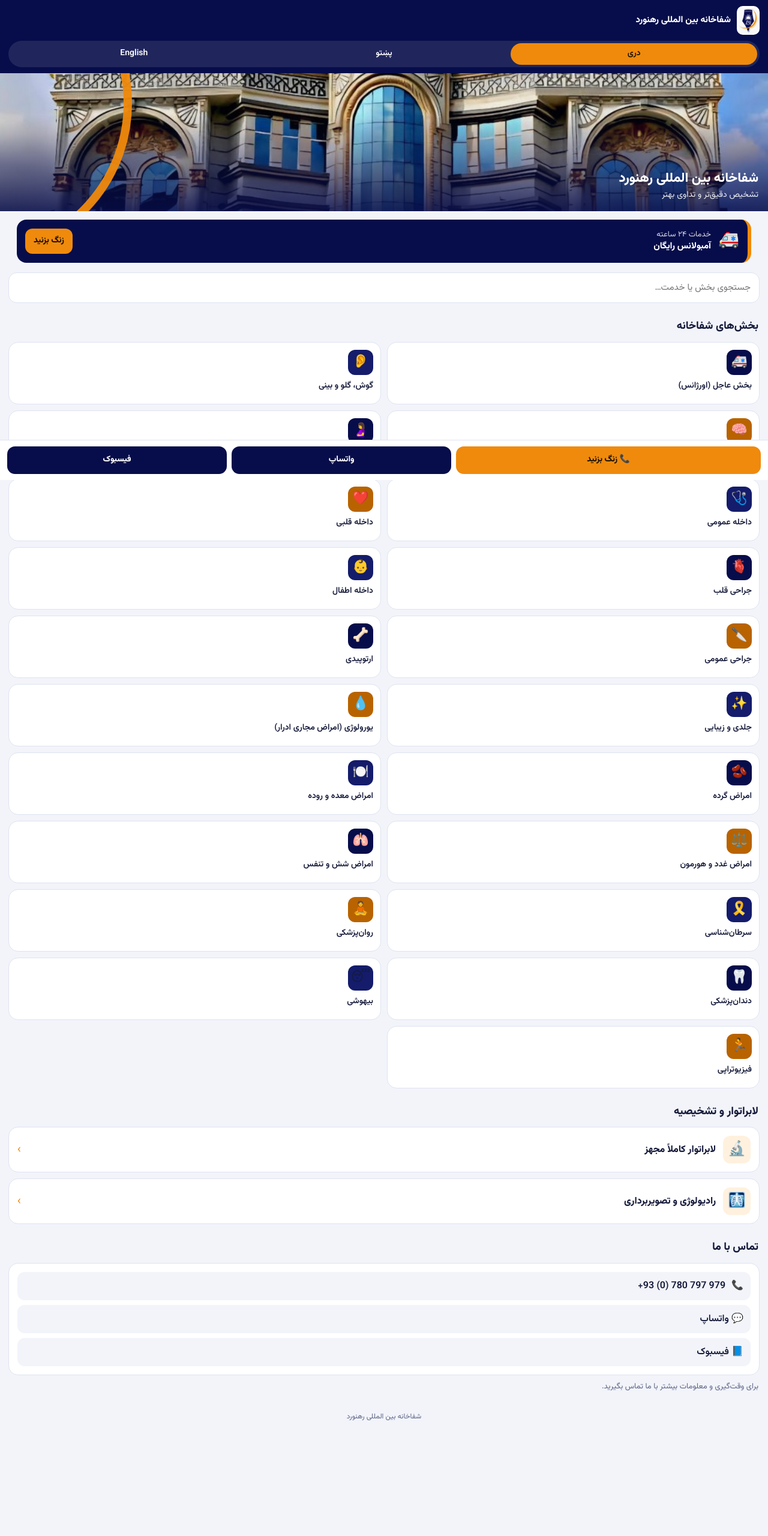
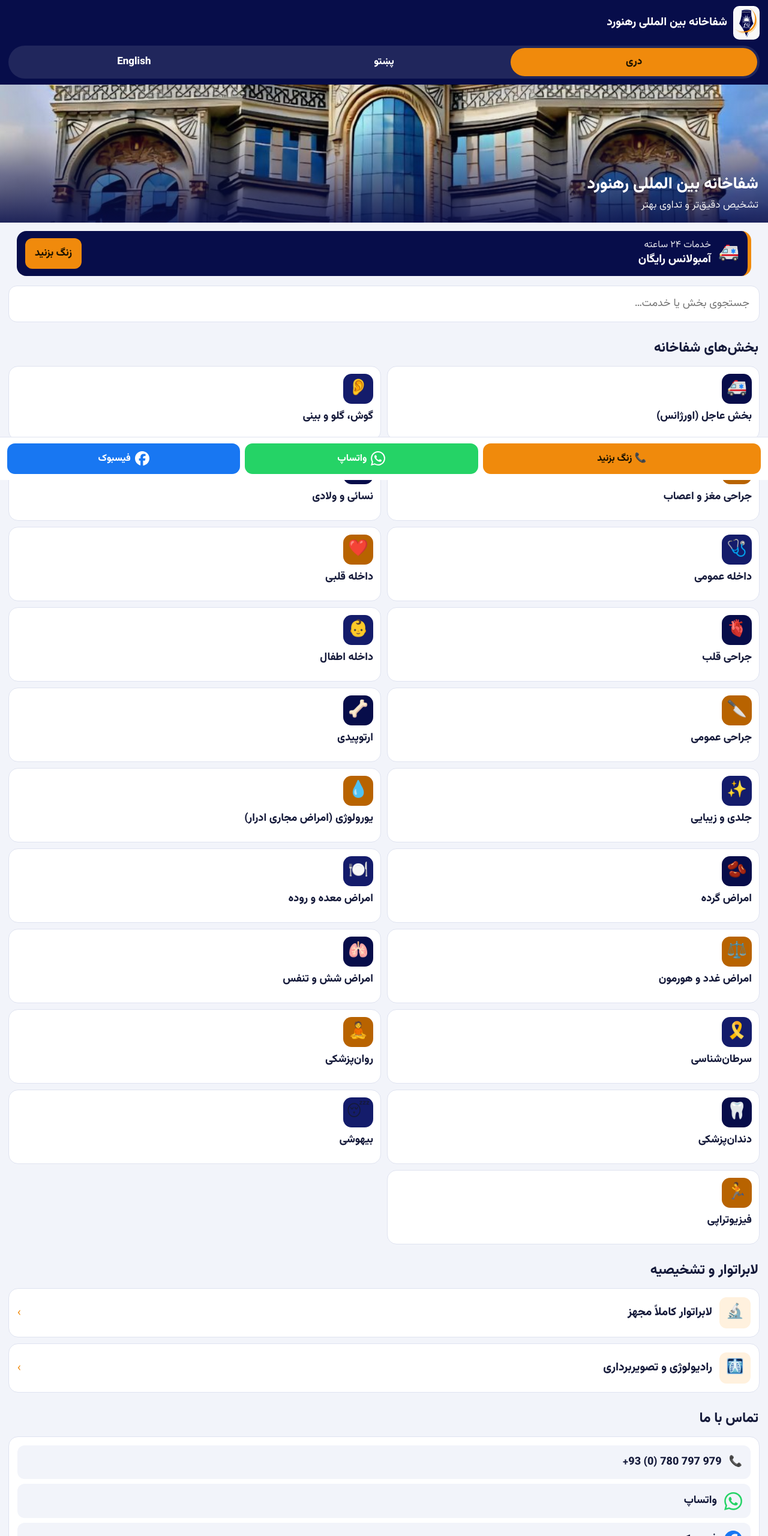
Before and after one commit to rahnaward4/hospital, a plain HTML site: page index.html in a window 1280 px wide. Shown: the top 2560 px of the page at 60% size. Before the commit the page ends 2463 px from the top, so only its background shows below. Drawn offline with Linux system fonts and the light colour scheme.

Commit message:
Add files via upload

```diff
--- a/index.html
+++ b/index.html
@@ -17,7 +17,7 @@
 }
 *{box-sizing:border-box;-webkit-tap-highlight-color:transparent}
 html{scroll-behavior:smooth}
-body{margin:0;background:var(--bg);color:var(--ink);font-family:"Vazirmatn",Tahoma,"Segoe UI",system-ui,sans-serif;line-height:1.7;
+body{font-size:17px;margin:0;background:var(--bg);color:var(--ink);font-family:"Vazirmatn",Tahoma,"Segoe UI",system-ui,sans-serif;line-height:1.7;
   padding-bottom:calc(84px + env(safe-area-inset-bottom,0px))}
 button{font:inherit;color:inherit;cursor:pointer}
 :focus-visible{outline:3px solid var(--orange);outline-offset:2px}
@@ -25,64 +25,66 @@ button{font:inherit;color:inherit;cursor:pointer}
 /* ---- top bar ---- */
 .top{position:sticky;top:0;z-index:20;background:var(--navy);color:#fff;padding:calc(10px + env(safe-area-inset-top,0px)) 14px 10px}
 .brand{display:flex;align-items:center;gap:10px}
-.brand img{width:38px;height:auto;background:#fff;border-radius:10px;padding:3px}
-.brand b{font-size:15px;font-weight:800;line-height:1.3}
+.brand img{width:44px;height:auto;background:#fff;border-radius:10px;padding:3px}
+.brand b{font-size:19px;font-weight:800;line-height:1.3}
 .langs{display:flex;gap:6px;margin-top:10px;background:rgba(255,255,255,.1);padding:4px;border-radius:999px}
-.langs button{flex:1;border:0;background:transparent;color:#fff;padding:6px 4px;border-radius:999px;font-weight:600;font-size:14px}
+.langs button{flex:1;border:0;background:transparent;color:#fff;padding:9px 4px;border-radius:999px;font-weight:700;font-size:17px}
 .langs button[aria-pressed="true"]{background:var(--orange);color:#1a1200}
 
 /* ---- hero ---- */
 .hero{position:relative;height:230px;overflow:hidden;background:var(--navy)}
 .hero img{width:100%;height:100%;object-fit:cover;object-position:center 40%;display:block}
 .hero::after{content:"";position:absolute;inset:0;background:linear-gradient(180deg,rgba(7,13,74,.05) 30%,rgba(7,13,74,.88))}
-.hero .arc{position:absolute;z-index:2;width:520px;height:520px;border-radius:50%;border:14px solid var(--orange);
-  inset-inline-end:-300px;top:-210px;opacity:.95}
 .hero .txt{position:absolute;z-index:3;inset-inline:16px;bottom:14px;color:#fff}
-.hero h1{margin:0;font-size:22px;font-weight:800;line-height:1.35}
-.hero p{margin:2px 0 0;font-size:14px;opacity:.92}
+.hero h1{margin:0;font-size:27px;font-weight:800;line-height:1.35}
+.hero p{margin:2px 0 0;font-size:17px;opacity:.92}
 
 /* ---- emergency strip ---- */
 .strip{margin:14px 14px 0;background:var(--navy);color:#fff;border-radius:var(--radius);padding:12px 14px;display:flex;align-items:center;gap:12px;
   border-inline-start:6px solid var(--orange)}
 .strip .i{font-size:28px}
-.strip .t{flex:1;font-weight:800;font-size:15px;line-height:1.4}
-.strip .t span{display:block;font-weight:400;font-size:13px;opacity:.85}
-.strip a{background:var(--orange);color:#1a1200;text-decoration:none;font-weight:800;padding:9px 14px;border-radius:12px;font-size:14px;white-space:nowrap}
+.strip .t{flex:1;font-weight:800;font-size:19px;line-height:1.4}
+.strip .t span{display:block;font-weight:400;font-size:16px;opacity:.9}
+.strip a{background:var(--orange);color:#1a1200;text-decoration:none;font-weight:800;padding:11px 16px;border-radius:12px;font-size:17px;white-space:nowrap}
 
 /* ---- sections ---- */
 main{padding:0 14px}
-h2{font-size:18px;font-weight:800;margin:24px 2px 10px}
-.search{width:100%;border:1.5px solid var(--line);background:#fff;border-radius:14px;padding:12px 14px;font:inherit;font-size:15px;margin-top:16px;color:var(--ink)}
+h2{font-size:23px;font-weight:800;margin:24px 2px 10px}
+.search{width:100%;border:1.5px solid var(--line);background:#fff;border-radius:14px;padding:14px 16px;font:inherit;font-size:18px;margin-top:16px;color:var(--ink)}
 .search:focus{border-color:var(--navy);outline:none}
 
 .grid{display:grid;grid-template-columns:1fr 1fr;gap:10px}
-.dep{background:var(--card);border:1px solid var(--line);border-radius:var(--radius);padding:12px;text-align:start;display:flex;flex-direction:column;gap:8px;min-height:104px}
+.dep{background:var(--card);border:1px solid var(--line);border-radius:var(--radius);padding:12px;text-align:start;display:flex;flex-direction:column;gap:8px;min-height:124px}
 .dep:active{background:var(--orange-soft)}
-.dep .ic{width:42px;height:42px;border-radius:12px;background:var(--navy);display:grid;place-items:center;font-size:22px}
-.dep .nm{font-weight:600;font-size:14px;line-height:1.45}
+.dep .ic{width:50px;height:50px;border-radius:14px;background:var(--navy);display:grid;place-items:center;font-size:27px}
+.dep .nm{font-weight:700;font-size:18px;line-height:1.45}
 .dep:nth-child(3n+1) .ic{background:var(--navy)}
 .dep:nth-child(3n+2) .ic{background:var(--navy-2)}
 .dep:nth-child(3n) .ic{background:#b86300}
 
 .dx{display:flex;align-items:center;gap:12px;width:100%;background:var(--card);border:1px solid var(--line);border-radius:var(--radius);padding:14px;margin-bottom:10px;text-align:start}
-.dx .ic{width:46px;height:46px;border-radius:12px;background:var(--orange-soft);display:grid;place-items:center;font-size:24px}
-.dx .nm{font-weight:800;flex:1}
+.dx .ic{width:52px;height:52px;border-radius:12px;background:var(--orange-soft);display:grid;place-items:center;font-size:24px}
+.dx .nm{font-weight:800;flex:1;font-size:19px}
 .dx .chev{color:var(--orange);font-size:20px}
 [dir="rtl"] .dx .chev{transform:scaleX(-1)}
 
 .empty{text-align:center;color:var(--muted);padding:24px}
 
 .contact{background:var(--card);border:1px solid var(--line);border-radius:var(--radius);padding:14px;display:grid;gap:8px}
-.contact a{display:flex;align-items:center;gap:10px;text-decoration:none;color:var(--ink);font-weight:600;padding:10px 12px;border-radius:12px;background:var(--bg)}
+.contact a{display:flex;align-items:center;gap:12px;text-decoration:none;color:var(--ink);font-weight:700;font-size:18px;padding:13px 14px;border-radius:12px;background:var(--bg)}
 .contact .ph{direction:ltr;unicode-bidi:embed}
-.note{color:var(--muted);font-size:13px;margin:8px 2px 0}
-footer{text-align:center;color:var(--muted);font-size:12px;margin:28px 0 8px}
+.note{color:var(--muted);font-size:16px;margin:8px 2px 0}
+footer{text-align:center;color:var(--muted);font-size:14px;margin:28px 0 8px}
 
 /* ---- bottom action bar ---- */
 .bar{position:fixed;inset-inline:0;bottom:0;z-index:30;background:#fff;border-top:1px solid var(--line);display:flex;gap:8px;
   padding:10px 12px calc(10px + env(safe-area-inset-bottom,0px))}
-.bar a{flex:1;text-align:center;text-decoration:none;font-weight:800;font-size:14px;padding:11px 6px;border-radius:13px;color:#fff;background:var(--navy)}
-.bar a.call{background:var(--orange);color:#1a1200;flex:1.4}
+.bar a{flex:1;display:flex;align-items:center;justify-content:center;gap:7px;text-decoration:none;font-weight:800;font-size:16px;padding:12px 6px;border-radius:13px;color:#fff;background:var(--navy)}
+.bar a.call{background:var(--orange);color:#1a1200;flex:1.2}
+.bar a.wa{background:#25D366;color:#fff}
+.bar a.fb{background:#1877F2;color:#fff}
+.bar svg{width:24px;height:24px;flex:none}
+.contact svg{width:30px;height:30px;flex:none}
 
 /* ---- sheet ---- */
 .ov{position:fixed;inset:0;z-index:50;background:rgba(7,13,74,.55);display:none;align-items:flex-end}
@@ -92,23 +94,26 @@ footer{text-align:center;color:var(--muted);font-size:12px;margin:28px 0 8px}
 @keyframes up{from{transform:translateY(40px);opacity:.4}to{transform:none;opacity:1}}
 .sheet .hd{display:flex;align-items:center;gap:12px;margin-bottom:10px}
 .sheet .hd .ic{width:48px;height:48px;border-radius:14px;background:var(--navy);display:grid;place-items:center;font-size:26px}
-.sheet h3{margin:0;font-size:18px;font-weight:800;flex:1;line-height:1.4}
+.sheet h3{margin:0;font-size:23px;font-weight:800;flex:1;line-height:1.4}
 .x{border:0;background:var(--bg);width:36px;height:36px;border-radius:50%;font-size:18px}
-.sheet h4{margin:14px 0 6px;font-size:14px;color:var(--muted);font-weight:600}
-.sheet ul{list-style:none;margin:0;padding:0}
-.sheet li{padding:9px 0 9px 0;border-bottom:1px solid var(--line);padding-inline-start:18px;position:relative;font-size:15px}
-.sheet li::before{content:"";position:absolute;inset-inline-start:0;top:18px;width:8px;height:8px;border-radius:50%;background:var(--orange)}
+.sheet h4{margin:14px 0 8px;font-size:17px;color:var(--muted);font-weight:600}
+.sheet ul{list-style:none;margin:0;padding:0;display:grid;gap:8px}
+.sheet li{display:flex;gap:10px;align-items:flex-start;padding:14px;border-radius:14px;font-size:19px;font-weight:700;line-height:1.6}
+.sheet ul li:nth-child(odd){background:#ffffff;color:#0b1a6b;border:1.5px solid #dfe3f0}
+.sheet ul li:nth-child(even){background:#e3efff;color:#0a3f9c;border:1.5px solid #c4daf9}
+.sheet li .ck{flex:none}
 
 .sheet li.hasimg{cursor:pointer}
 .sheet li .row{display:flex;align-items:center;justify-content:space-between;gap:10px}
 .sheet li .cam{flex:none;background:var(--orange-soft);border-radius:10px;padding:2px 8px;font-size:15px}
 .sheet li .fig{margin:10px 0 4px;border-radius:14px;overflow:hidden;background:var(--bg)}
 .sheet li .fig img{display:block;width:100%;height:auto}
+.sheet li .fig .cap{padding:8px 12px;font-size:12px;color:var(--muted);background:#fff;border-top:1px solid var(--line)}
 .sheet li .fig .miss{padding:14px;text-align:center;color:var(--muted);font-size:13px}
 .sheet .topimg{display:block;width:100%;max-height:210px;object-fit:cover;border-radius:14px;margin:4px 0 6px}
 .chips{display:flex;flex-wrap:wrap;gap:6px;direction:ltr}
-.chips span{background:var(--bg);border:1px solid var(--line);border-radius:999px;padding:3px 10px;font-size:13px}
-.sheet .cta{display:block;margin-top:16px;text-align:center;text-decoration:none;background:var(--orange);color:#1a1200;font-weight:800;padding:13px;border-radius:14px}
+.chips span{background:var(--bg);border:1px solid var(--line);border-radius:999px;padding:5px 12px;font-size:16px}
+.sheet .cta{display:block;margin-top:16px;text-align:center;text-decoration:none;background:var(--orange);color:#1a1200;font-weight:800;font-size:18px;padding:15px;border-radius:14px}
 
 [dir="ltr"] body{font-family:"Vazirmatn",system-ui,"Segoe UI",Roboto,sans-serif}
 @media (prefers-reduced-motion:reduce){.sheet{animation:none}html{scroll-behavior:auto}}
@@ -130,7 +135,6 @@ footer{text-align:center;color:var(--muted);font-size:12px;margin:28px 0 8px}
 
 <section class="hero">
   <img src="building.jpg" alt="">
-  <div class="arc"></div>
   <div class="txt"><h1 id="heroName"></h1><p id="heroTag"></p></div>
 </section>
 
@@ -158,8 +162,8 @@ footer{text-align:center;color:var(--muted);font-size:12px;margin:28px 0 8px}
 
 <nav class="bar">
   <a class="call" id="bCall" href="#"></a>
-  <a id="bWa" href="#" data-ext></a>
-  <a id="bFb" href="#" data-ext></a>
+  <a id="bWa" class="wa" href="#" data-ext></a>
+  <a id="bFb" class="fb" href="#" data-ext></a>
 </nav>
 
 <div class="ov" id="ov"><div class="sheet" id="sheet" role="dialog" aria-modal="true"></div></div>
@@ -170,6 +174,11 @@ footer{text-align:center;color:var(--muted);font-size:12px;margin:28px 0 8px}
   var D = window.APP_DATA, H = D.hospital, U = D.ui;
   var tg = window.Telegram && Telegram.WebApp;
   var lang = "fa";
+  /* لوگوی اصلی فیسبوک و واتساپ */
+  var FB_PATH = "M9.101 23.691v-7.98H6.627v-3.667h2.474v-1.58c0-4.085 1.848-5.978 5.858-5.978.401 0 .955.042 1.468.103a8.68 8.68 0 0 1 1.141.195v3.325a8.623 8.623 0 0 0-.653-.036 26.805 26.805 0 0 0-.733-.009c-.707 0-1.259.096-1.675.309a1.686 1.686 0 0 0-.679.622c-.258.42-.374.995-.374 1.752v1.297h3.919l-.386 2.103-.287 1.564h-3.246v8.245C19.396 23.238 24 18.179 24 12.044c0-6.627-5.373-12-12-12s-12 5.373-12 12c0 5.628 3.874 10.35 9.101 11.647Z";
+  var WA_PATH = "M17.472 14.382c-.297-.149-1.758-.867-2.03-.967-.273-.099-.471-.148-.67.15-.197.297-.767.966-.94 1.164-.173.199-.347.223-.644.075-.297-.15-1.255-.463-2.39-1.475-.883-.788-1.48-1.761-1.653-2.059-.173-.297-.018-.458.13-.606.134-.133.298-.347.446-.52.149-.174.198-.298.298-.497.099-.198.05-.371-.025-.52-.075-.149-.669-1.612-.916-2.207-.242-.579-.487-.5-.669-.51-.173-.008-.371-.01-.57-.01-.198 0-.52.074-.792.372-.272.297-1.04 1.016-1.04 2.479 0 1.462 1.065 2.875 1.213 3.074.149.198 2.096 3.2 5.077 4.487.709.306 1.262.489 1.694.625.712.227 1.36.195 1.871.118.571-.085 1.758-.719 2.006-1.413.248-.694.248-1.289.173-1.413-.074-.124-.272-.198-.57-.347m-5.421 7.403h-.004a9.87 9.87 0 01-5.031-1.378l-.361-.214-3.741.982.998-3.648-.235-.374a9.86 9.86 0 01-1.51-5.26c.001-5.45 4.436-9.884 9.888-9.884 2.64 0 5.122 1.03 6.988 2.898a9.825 9.825 0 012.893 6.994c-.003 5.45-4.437 9.884-9.885 9.884m8.413-18.297A11.815 11.815 0 0012.05 0C5.495 0 .16 5.335.157 11.892c0 2.096.547 4.142 1.588 5.945L.057 24l6.305-1.654a11.882 11.882 0 005.683 1.448h.005c6.554 0 11.89-5.335 11.893-11.893a11.821 11.821 0 00-3.48-8.413Z";
+  function icoFB(fill){ return '<svg viewBox="0 0 24 24" aria-hidden="true"><path fill="' + fill + '" d="' + FB_PATH + '"/></svg>'; }
+  function icoWA(fill){ return '<svg viewBox="0 0 24 24" aria-hidden="true"><path fill="' + fill + '" d="' + WA_PATH + '"/></svg>'; }
 
   /* ---- Telegram ---- */
   if (tg) {
@@ -223,8 +232,8 @@ footer{text-align:center;color:var(--muted);font-size:12px;margin:28px 0 8px}
     $("note").textContent = t(U.note);
     $("foot").textContent = t(H.name);
     $("bCall").textContent = "📞 " + t(U.call);
-    $("bWa").textContent = t(U.whatsapp);
-    $("bFb").textContent = t(U.facebook);
+    $("bWa").innerHTML = icoWA("#fff") + "<span>" + esc(t(U.whatsapp)) + "</span>";
+    $("bFb").innerHTML = icoFB("#fff") + "<span>" + esc(t(U.facebook)) + "</span>";
     $("bCall").href = "tel:" + H.phone;
     $("bWa").href = "https://wa.me/" + H.whatsapp;
     $("bFb").href = H.facebook;
@@ -258,8 +267,8 @@ footer{text-align:center;color:var(--muted);font-size:12px;margin:28px 0 8px}
   function renderContact(){
     var rows = [];
     rows.push('<a href="tel:' + H.phone + '">📞 <span class="ph">' + esc(H.phoneShow) + '</span></a>');
-    rows.push('<a href="https://wa.me/' + H.whatsapp + '" data-ext>💬 ' + esc(t(U.whatsapp)) + '</a>');
-    rows.push('<a href="' + esc(H.facebook) + '" data-ext>📘 ' + esc(t(U.facebook)) + '</a>');
+    rows.push('<a href="https://wa.me/' + H.whatsapp + '" data-ext>' + icoWA("#25D366") + esc(t(U.whatsapp)) + '</a>');
+    rows.push('<a href="' + esc(H.facebook) + '" data-ext>' + icoFB("#1877F2") + esc(t(U.facebook)) + '</a>');
     var addr = t(H.address);
     if (addr) rows.push('<a href="#" onclick="return false">📍 ' + esc(addr) + '</a>');
     $("contact").innerHTML = rows.join("");
@@ -282,12 +291,8 @@ footer{text-align:center;color:var(--muted);font-size:12px;margin:28px 0 8px}
 
   function showDep(id){
     var d = D.departments.filter(function(x){ return x.id === id; })[0]; if (!d) return;
-    var top = d.img ? '<img class="topimg" loading="lazy" src="' + esc(d.img) + '" alt="" onerror="this.remove()">' : '';
-    var html = head(d.icon, d.name) + top + '<h4>' + esc(t(U.services)) + '</h4><ul>' +
-      d.services.map(function(s){
-        if (!s.img) return '<li><div class="row"><span>' + esc(t(s)) + '</span></div></li>';
-        return '<li class="hasimg" role="button" tabindex="0" data-img="' + esc(s.img) + '" data-alt="' + esc(t(s)) + '"><div class="row"><span>' + esc(t(s)) + '</span><span class="cam">📷</span></div><div class="fig" hidden></div></li>';
-      }).join("") + '</ul>' + cta();
+    var html = head(d.icon, d.name) + '<h4>' + esc(t(U.services)) + '</h4><ul>' +
+      d.services.map(function(s){ return '<li><span class="ck">✅</span><span>' + esc(t(s)) + '</span></li>'; }).join("") + '</ul>' + cta();
     openSheet(html);
   }
   function showDx(id){
@@ -307,6 +312,7 @@ footer{text-align:center;color:var(--muted);font-size:12px;margin:28px 0 8px}
       im.loading = "lazy"; im.alt = li.dataset.alt || ""; im.src = li.dataset.img;
       im.onerror = function(){ fig.innerHTML = '<div class="miss">📷 —</div>'; };
       fig.appendChild(im);
+      var cp = document.createElement("div"); cp.className = "cap"; cp.textContent = t(U.imgNote); fig.appendChild(cp);
     }
     fig.hidden = false;
   }
```
